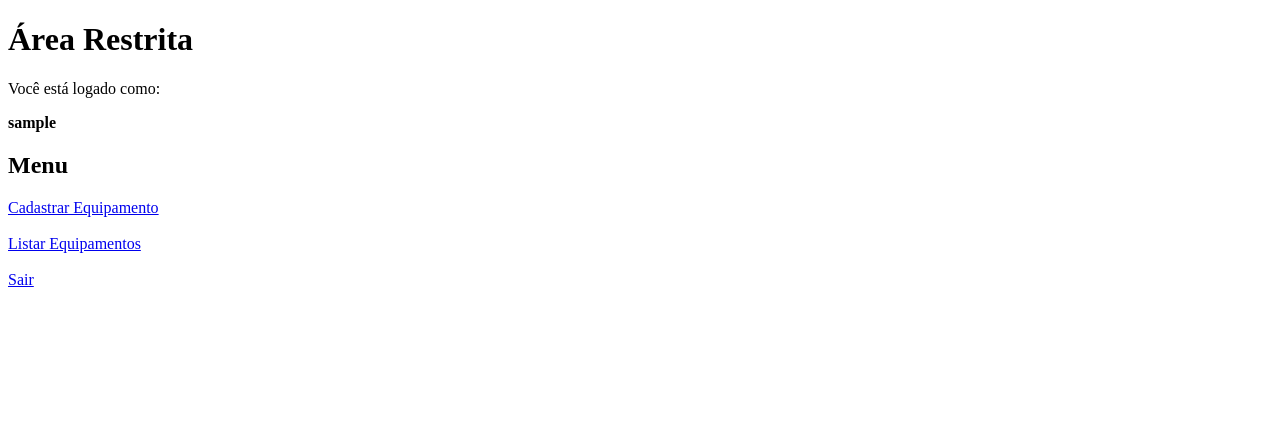
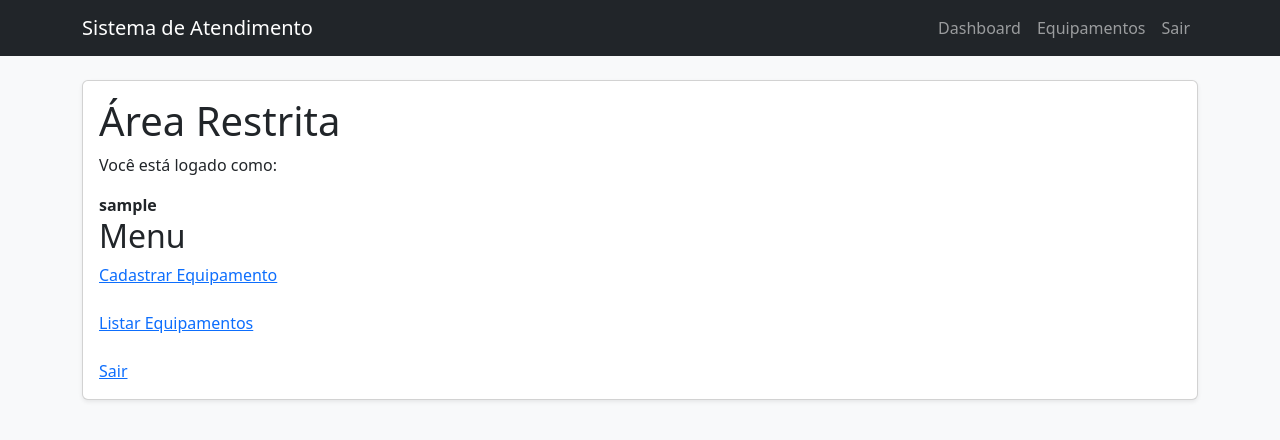
Before and after one commit to Diego-VT/projeto-uab, a Flask app: page /dashboard in a window 1280 px wide. Shown: the top 440 px of the page. Run offline with Flask 3, Linux system fonts and the light colour scheme; the visitor is signed in with stand-in values (Sample User, id 1).

Commit message:
style: aplicar Bootstrap no template base

```diff
--- a/app/templates/base.html
+++ b/app/templates/base.html
@@ -2,22 +2,60 @@
 <html lang="pt-br">
 <head>
     <meta charset="UTF-8">
+    <meta name="viewport" content="width=device-width, initial-scale=1.0">
     <title>{% block title %}Sistema de Atendimento{% endblock %}</title>
+
+    <link href="https://cdn.jsdelivr.net/npm/bootstrap@5.3.3/dist/css/bootstrap.min.css"
+          rel="stylesheet">
 </head>
-<body>
+<body class="bg-light">
+
+    <nav class="navbar navbar-expand-lg navbar-dark bg-dark mb-4">
+        <div class="container">
+            <a class="navbar-brand" href="{{ url_for('main.dashboard') }}">
+                Sistema de Atendimento
+            </a>
+
+            <div class="navbar-nav">
+                <a class="nav-link" href="{{ url_for('main.dashboard') }}">
+                    Dashboard
+                </a>
+                <a class="nav-link" href="{{ url_for('main.listar_equipamentos') }}">
+                    Equipamentos
+                </a>
+                <a class="nav-link" href="{{ url_for('main.logout') }}">
+                    Sair
+                </a>
+            </div>
+        </div>
+    </nav>
+
+    <main class="container">
 
         {% with messages = get_flashed_messages(with_categories=true) %}
             {% if messages %}
                 {% for category, message in messages %}
-                <div>
+                    <div class="alert alert-{{ category }} alert-dismissible fade show" role="alert">
                         {{ message }}
+                        <button type="button"
+                                class="btn-close"
+                                data-bs-dismiss="alert"
+                                aria-label="Fechar"></button>
                     </div>
                 {% endfor %}
             {% endif %}
         {% endwith %}
 
+        <div class="card shadow-sm">
+            <div class="card-body">
                 {% block content %}
                 {% endblock %}
+            </div>
+        </div>
 
+    </main>
+
+    <script src="https://cdn.jsdelivr.net/npm/bootstrap@5.3.3/dist/js/bootstrap.bundle.min.js">
+    </script>
 </body>
 </html>
```
Lines whose indentation alone changed are shown as unchanged.
